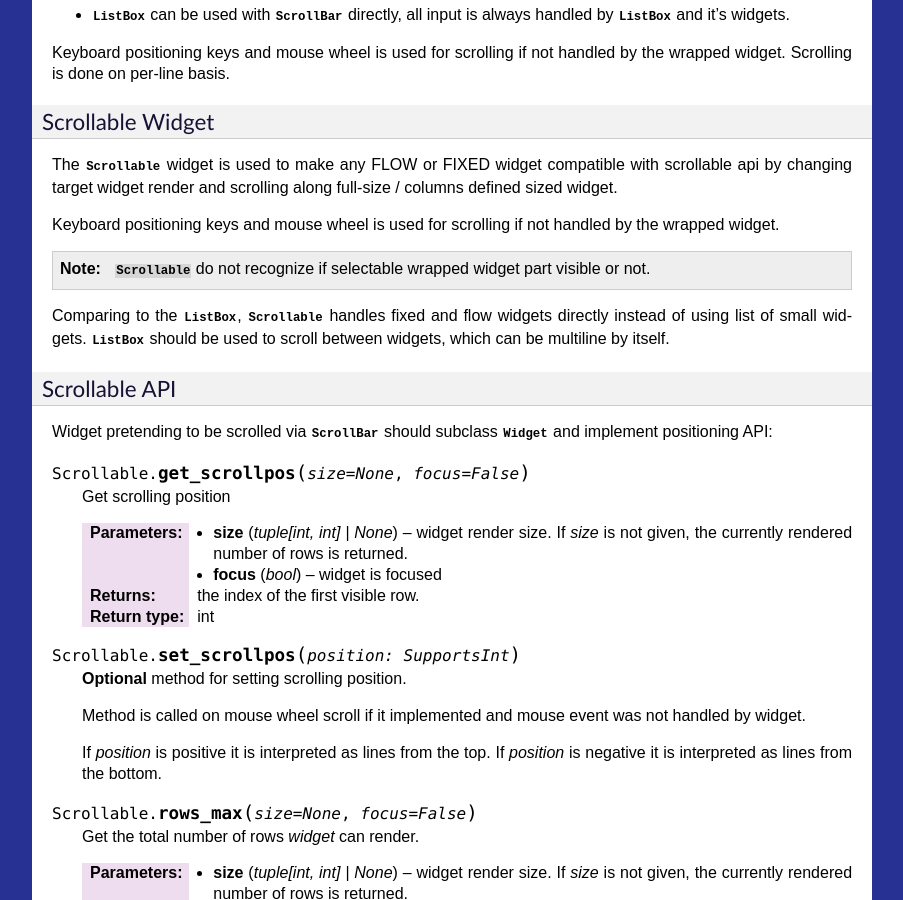
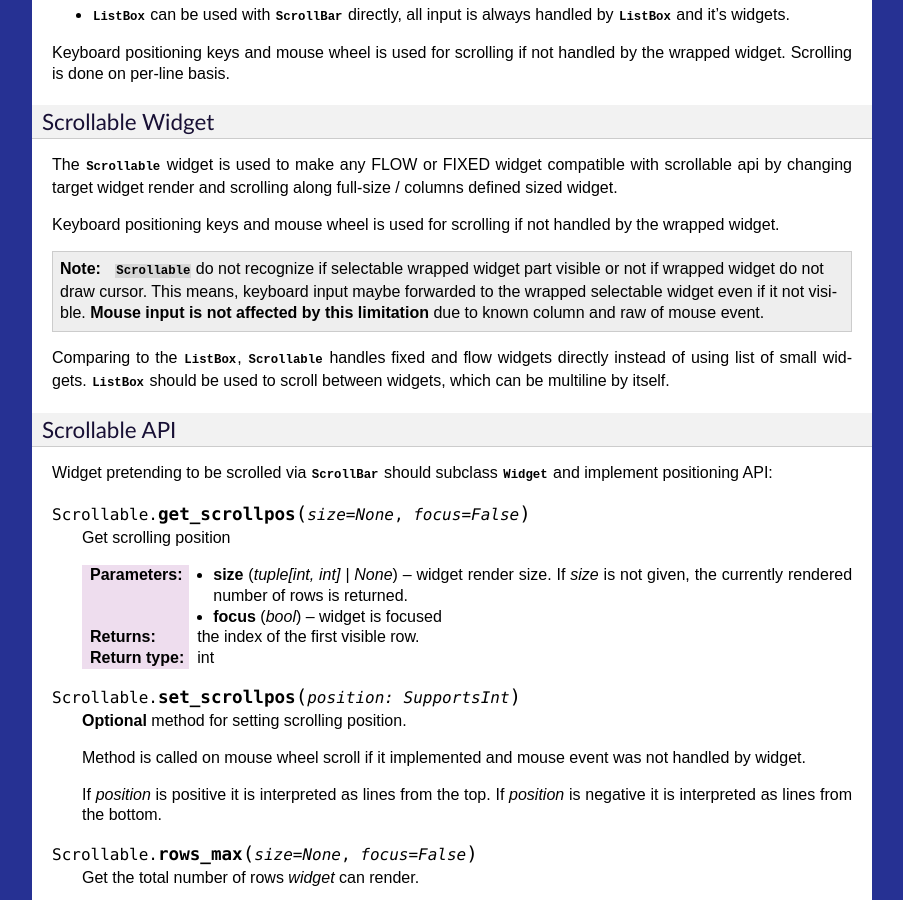
Before and after one commit to urwid/urwid, a Sphinx documentation site: the page built from docs/manual/widgets.rst, in a window 1280 px wide and 900 px high, scrolled down 5952 px. Shown: the whole window, without its empty margins (198-1101 px from the left). Built offline with Sphinx 7.4.7, drawn with Linux system fonts in a browser that asks for light colours.

Commit message:
Better clarify Scrollable limitation for input. (#770)
Co-authored-by: Aleksei Stepanov <alekseis@nvidia.com>

```diff
--- a/docs/manual/widgets.rst
+++ b/docs/manual/widgets.rst
@@ -346,7 +346,10 @@ target widget render and scrolling along full-size / columns defined sized widge
 Keyboard positioning keys and mouse wheel is used for scrolling if not handled by the wrapped widget.
 
 .. note::
-    :class:`Scrollable` do not recognize if selectable wrapped widget part visible or not.
+    :class:`Scrollable` do not recognize if selectable wrapped widget part visible or not
+    if wrapped widget do not draw cursor.
+    This means, keyboard input maybe forwarded to the wrapped selectable widget even if it not visible.
+    **Mouse input is not affected by this limitation** due to known column and raw of mouse event.
 
 
 Comparing to the :class:`ListBox`,
```
